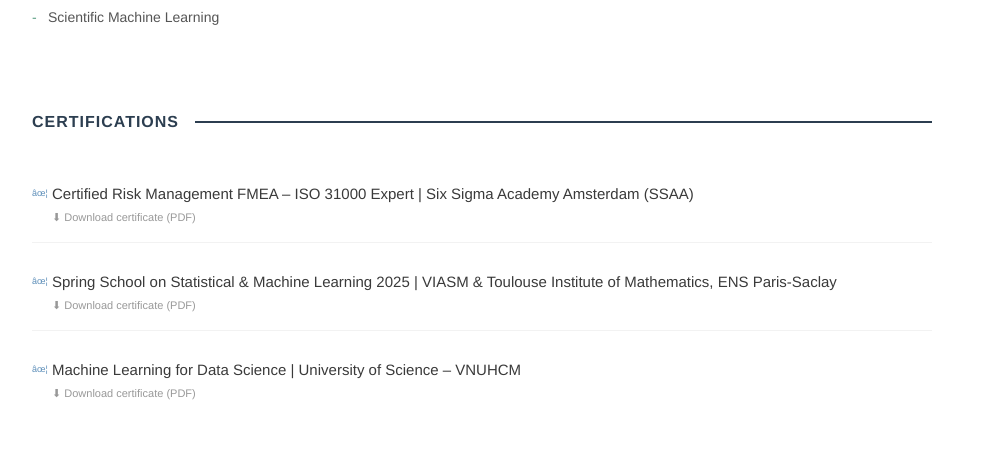
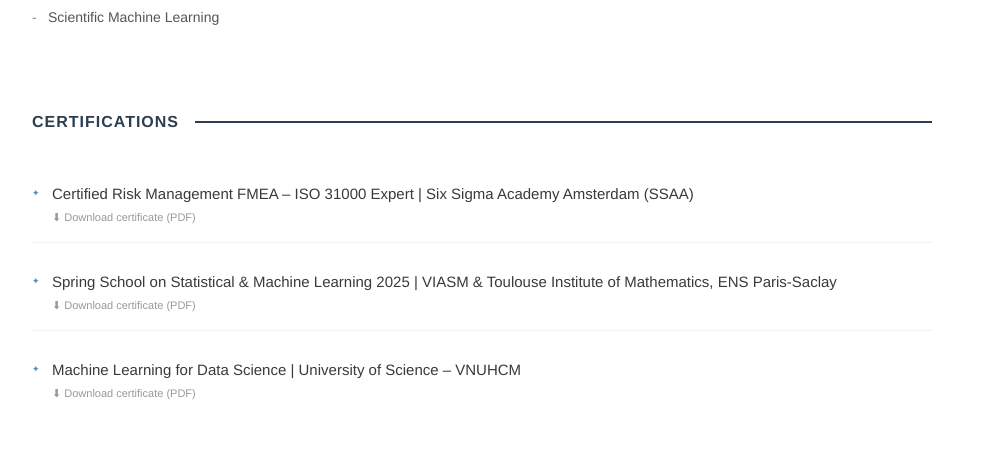
Before and after one commit to nguyenthaotran7903/Thao-Nguyen-Portfolio, a Next.js app: page / in a window 1280 px wide. Shown: the part 2323-2791 px from the top of the page, without its empty margins (140-1139 px from the left). Built offline with nearby package versions, Linux system fonts and the light colour scheme.

Commit message:
Update page.module.css

```diff
--- a/app/page.module.css
+++ b/app/page.module.css
@@ -71,7 +71,7 @@
 .certList { list-style: none; padding: 0; margin: 0; display: flex; flex-direction: column; }
 .certList li { font-size: 15px; color: #3a3a3a; padding: 16px 0 16px 20px; position: relative; border-bottom: 1px solid #f2f2f2; line-height: 1.5; }
 .certList li:last-child { border-bottom: none; }
-.certList li:before { content: "âœ¦"; position: absolute; left: 0; color: #5b8db8; font-size: 9px; top: 20px; }
+.certList li:before { content: "✦"; position: absolute; left: 0; color: #5b8db8; font-size: 9px; top: 20px; }
 
 /* ===== EXPERTISE ===== */
 .expertiseList { display: flex; flex-wrap: wrap; gap: 8px; }
```
